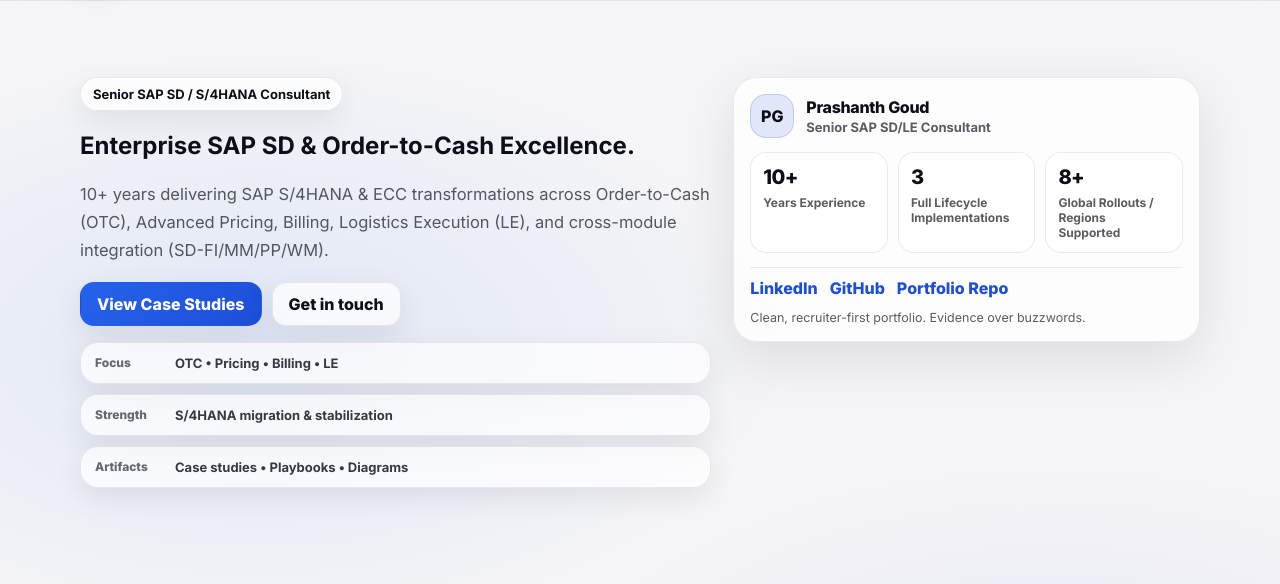
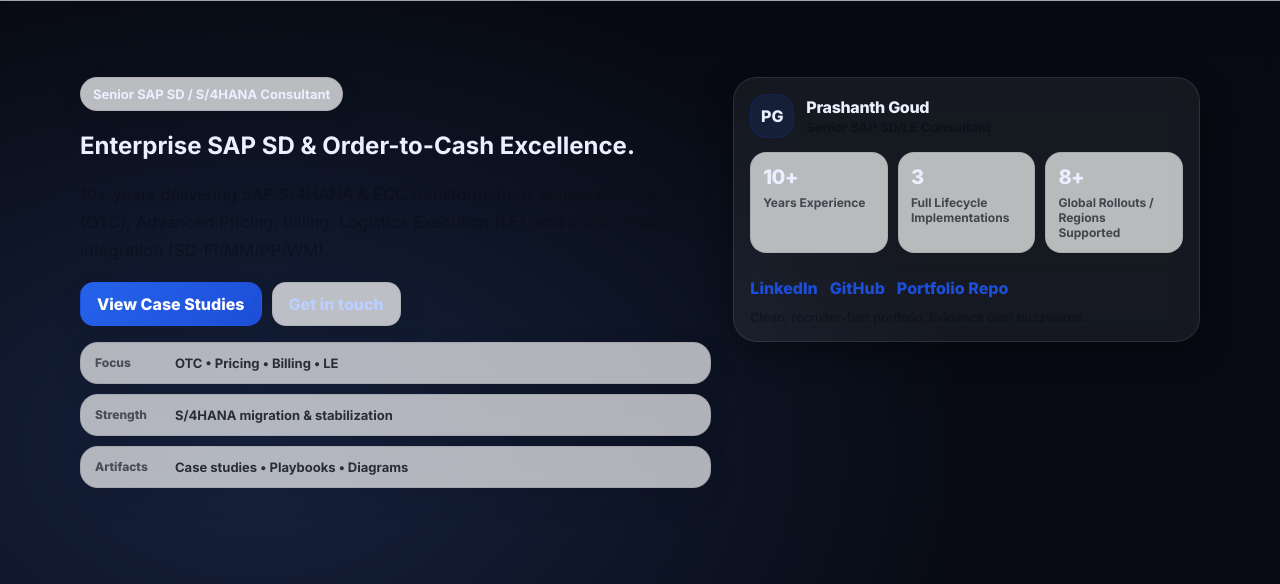
Before and after one commit to prashanth-sap-sd/prashanth-sap-sd.github.io, a plain HTML site: page index.html in a window 1280 px wide. Shown: the part 66-650 px from the top of the page. Drawn offline with Linux system fonts and the light colour scheme.

Commit message:
Update styles.css

```diff
--- a/styles.css
+++ b/styles.css
@@ -384,3 +384,32 @@
   margin-top: 20px;
   border-top: 1px solid var(--stroke);
 }
+/* === Premium background system === */
+:root{
+  --bg1:#070A12; /* deep ink */
+  --bg2:#0B1226; /* navy */
+  --bg3:#0A1A16; /* deep teal */
+  --bg4:#1A0F1D; /* deep plum */
+  --bg5:#0D0F14; /* graphite */
+}
+
+body{
+  background: radial-gradient(1200px 800px at 20% 10%, rgba(93,140,255,.18), transparent 60%),
+              radial-gradient(900px 700px at 80% 20%, rgba(120,255,214,.12), transparent 55%),
+              linear-gradient(180deg, var(--bg1), var(--bg2));
+  color:#EAF0FF;
+  transition: background 900ms ease;
+}
+
+/* glass cards */
+.card, .panel, .section-card, .case-card{
+  background: rgba(255,255,255,.06);
+  border: 1px solid rgba(255,255,255,.10);
+  backdrop-filter: blur(10px);
+  -webkit-backdrop-filter: blur(10px);
+  box-shadow: 0 10px 30px rgba(0,0,0,.35);
+}
+
+/* Links/buttons feel premium on dark */
+a{ color: #BBD0FF; }
+a:hover{ color:#FFFFFF; }
```
